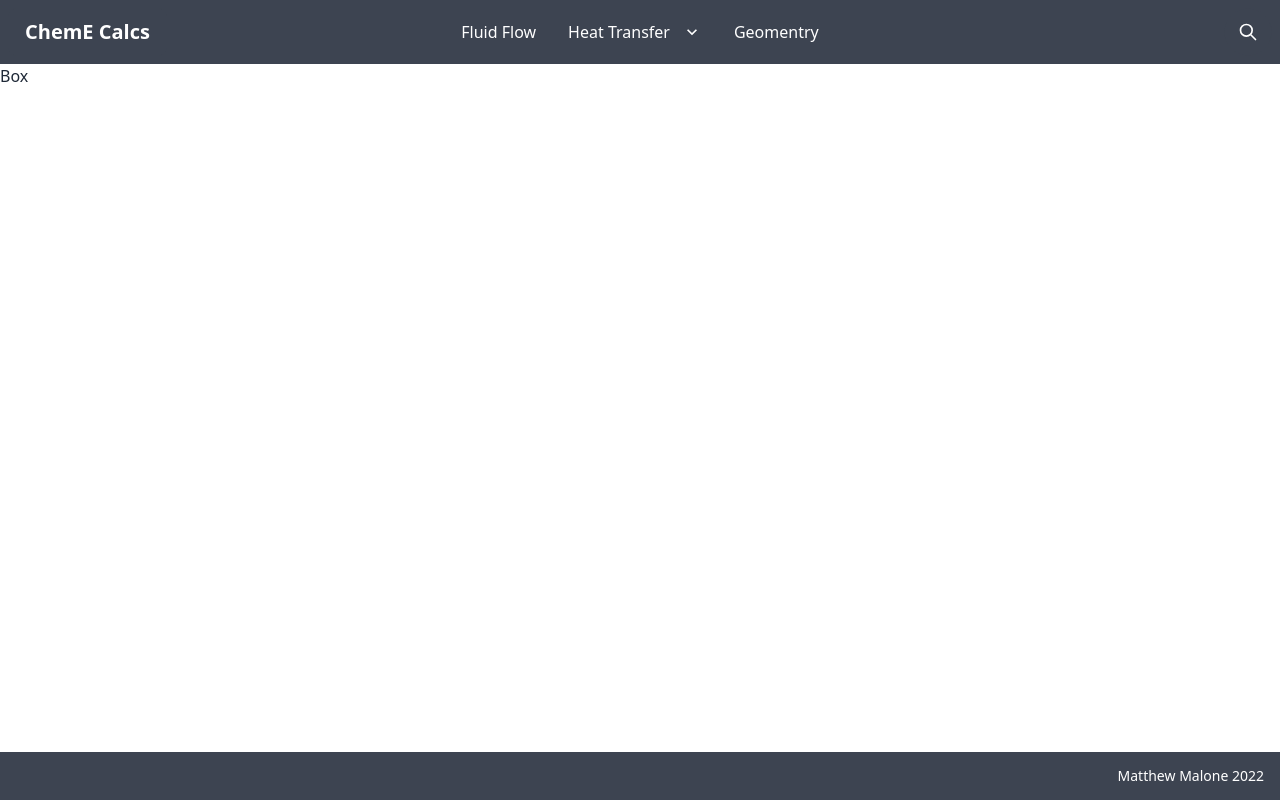
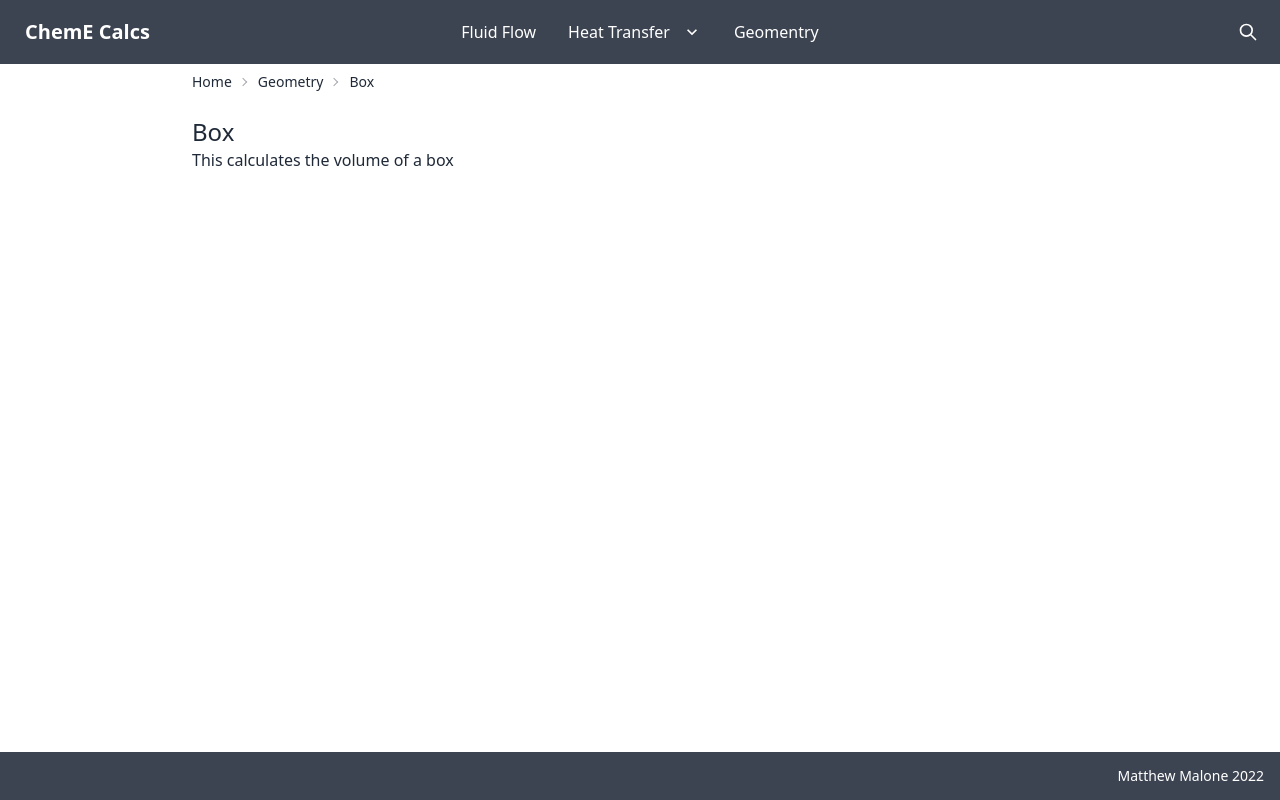
Before and after one commit to mama4294/ChemECalcs, a Next.js app in the folder chem_e_calc/: page /geometry/box in a window 1280 px wide. Built offline with nearby package versions, Linux system fonts and the light colour scheme.

Commit message:
further separates components into individual files

```diff
--- /dev/null
+++ b/chem_e_calc/src/components/calculators/breadcrumbs.tsx
@@ -0,0 +1,34 @@
+import Link from 'next/link'
+
+type Path = {
+  title: string
+  href: string
+}
+
+type Breadcrumbs = {
+  paths: Path[]
+}
+
+export const Breadcrumbs = ({ paths }: Breadcrumbs) => {
+  return (
+    <div className="breadcrumbs text-sm">
+      <ul>
+        <li>
+          <Link href={'/'}>
+            <a>Home</a>
+          </Link>
+        </li>
+
+        {paths.map((path, index) => {
+          return (
+            <li key={index}>
+              <Link href={path.href}>
+                <a>{path.title}</a>
+              </Link>
+            </li>
+          )
+        })}
+      </ul>
+    </div>
+  )
+}
--- a/chem_e_calc/src/components/calculators/calculatorContainer.tsx
+++ b/chem_e_calc/src/components/calculators/calculator.tsx
@@ -25,7 +25,7 @@ type CalcContainerProps = {
   onChangeValue: ({ id, unit, number }: OnChangeValueProps) => void
 }
 
-export const CalculatorContainer = ({ title, values, onChangeSolveSelection, onChangeValue }: CalcContainerProps) => {
+export const Calculator = ({ title, values, onChangeSolveSelection, onChangeValue }: CalcContainerProps) => {
   return (
     <CalcCard title={title}>
       <>
--- /dev/null
+++ b/chem_e_calc/src/components/calculators/container.tsx
@@ -0,0 +1,3 @@
+export const PageContainer = ({ children }: { children?: React.ReactNode }) => {
+  return <div className="mx-auto mb-24 max-w-xs md:max-w-2xl lg:max-w-4xl 2xl:max-w-6xl">{children}</div>
+}
--- /dev/null
+++ b/chem_e_calc/src/components/calculators/header.tsx
@@ -0,0 +1,8 @@
+export const CalcHeader = ({ title, text }: { title: string; text: string }) => {
+  return (
+    <div className="mt-4 mb-8">
+      <h1 className="text-2xl">{title}</h1>
+      <p>{text}</p>
+    </div>
+  )
+}
--- a/chem_e_calc/src/components/inputs/solveForDropdown.tsx
+++ b/chem_e_calc/src/components/inputs/solveForDropdown.tsx
@@ -1,4 +1,4 @@
-import { InputType } from '../calculators/calculatorContainer'
+import { InputType } from '../calculators/calculator'
 
 type SolveForProps = {
   options: InputType[]
--- /dev/null
+++ b/chem_e_calc/src/logic/logic.ts
@@ -0,0 +1,86 @@
+import { convertUnits, roundTo2 } from '../../utils/units'
+import { InputType } from '../components/calculators/calculator'
+
+type ChangeSolveSelectionProps = {
+  id: number
+  array: InputType[]
+}
+
+export const handleChangeSolveSelection = ({ id, array }: ChangeSolveSelectionProps): InputType[] => {
+  return array.map(o => {
+    if (o.id === id) return { ...o, selected: true }
+    else return { ...o, selected: false }
+  })
+}
+
+export type UpdateArrayProps = {
+  id: number
+  unit?: string
+  number?: number
+  array: InputType[]
+}
+
+export const updateArray = ({ id, unit, number, array }: UpdateArrayProps): InputType[] => {
+  if (unit) {
+    return array.map(o => {
+      if (o.id === id) {
+        const convertedValue = convertUnits({
+          value: o.displayValue.value,
+          fromUnit: unit,
+          toUnit: o.calculatedValue.unit,
+        })
+        return {
+          ...o,
+          displayValue: { value: o.displayValue.value, unit: unit },
+          calculatedValue: {
+            value: convertedValue,
+            unit: o.calculatedValue.unit,
+          },
+        }
+      } else return o
+    })
+  }
+
+  if (number) {
+    return array.map(o => {
+      if (o.id === id) {
+        const convertedValue = convertUnits({
+          value: number,
+          fromUnit: o.displayValue.unit,
+          toUnit: o.calculatedValue.unit,
+        })
+        return {
+          ...o,
+          displayValue: { value: number, unit: o.displayValue.unit },
+          calculatedValue: {
+            value: convertedValue,
+            unit: o.calculatedValue.unit,
+          },
+        }
+      } else return o
+    })
+  }
+
+  return array
+}
+
+export const updateAnswer = (inputArray: InputType[], answerValue: number, answerName: string) => {
+  return inputArray.map(o => {
+    //convert calculed value to display value
+    if (o.name === answerName) {
+      const displayValue = convertUnits({
+        value: answerValue,
+        fromUnit: o.calculatedValue.unit,
+        toUnit: o.displayValue.unit,
+      })
+      return {
+        ...o,
+        displayValue: {
+          value: roundTo2(displayValue),
+          unit: o.displayValue.unit,
+        },
+        calculatedValue: { value: answerValue, unit: o.calculatedValue.unit },
+      }
+    } else return o
+  })
+}
--- a/chem_e_calc/src/pages/geometry/box.tsx
+++ b/chem_e_calc/src/pages/geometry/box.tsx
@@ -1,5 +1,19 @@
+import { Breadcrumbs } from '../../components/calculators/breadcrumbs'
+import { PageContainer } from '../../components/calculators/container'
+import { CalcHeader } from '../../components/calculators/header'
+
 const Box = () => {
-  return <div>Box</div>
+  const paths = [
+    { title: 'Geometry', href: '/geometry' },
+    { title: 'Box', href: '/geometry/box' },
+  ]
+
+  return (
+    <PageContainer>
+      <Breadcrumbs paths={paths} />
+      <CalcHeader title={'Box'} text={'This calculates the volume of a box'} />
+    </PageContainer>
+  )
 }
 
 export default Box
--- a/chem_e_calc/src/pages/geometry/cylinder.tsx
+++ b/chem_e_calc/src/pages/geometry/cylinder.tsx
@@ -1,10 +1,14 @@
 import Link from 'next/link'
 import { useState } from 'react'
 import { convertUnits, roundTo2 } from '../../../utils/units'
-import { CalculatorContainer, InputType } from '../../components/calculators/calculatorContainer'
+import { Breadcrumbs } from '../../components/calculators/breadcrumbs'
+import { Calculator, InputType } from '../../components/calculators/calculator'
 import { CodeContainer } from '../../components/calculators/codeCard'
+import { PageContainer } from '../../components/calculators/container'
+import { CalcHeader } from '../../components/calculators/header'
 import { Illustraion } from '../../components/calculators/illustration'
 import { OnChangeValueProps } from '../../components/inputs/inputField'
+import { handleChangeSolveSelection, updateAnswer, updateArray } from '../../logic/logic'
 
 const Geometry = () => {
   const [values, setValues] = useState<InputType[]>([
@@ -65,56 +69,25 @@ const Geometry = () => {
   ])
 
   const onChangeSolveSelection = (id: number): void => {
-    const newArr = values.map(o => {
-      if (o.id === id) return { ...o, selected: true }
-      else return { ...o, selected: false }
-    })
+    const newArr = handleChangeSolveSelection({ id: id, array: values })
     setValues(newArr)
   }
 
   const onChangeValue = ({ id, unit, number }: OnChangeValueProps): void => {
     //create a new values array with changed value
+    //Update array with new input
+    const updatedArr = updateArray({ id, number, unit, array: values })
 
-    const updateArray = () => {
-      if (unit) {
-        return values.map(o => {
-          if (o.id === id) {
-            const convertedValue = convertUnits({
-              value: o.displayValue.value,
-              fromUnit: unit,
-              toUnit: o.calculatedValue.unit,
-            })
-            return {
-              ...o,
-              displayValue: { value: o.displayValue.value, unit: unit },
-              calculatedValue: {
-                value: convertedValue,
-                unit: o.calculatedValue.unit,
-              },
+    //Validate new array
+    const validatedArr = validate(updatedArr)
+
+    //Set answer
+    const answerArr = calculateAnswer(validatedArr)
+    if (answerArr) {
+      setValues(answerArr)
+    } else {
+      setValues(validatedArr)
     }
-          } else return o
-        })
-      }
-      if (number) {
-        return values.map(o => {
-          if (o.id === id) {
-            const convertedValue = convertUnits({
-              value: number,
-              fromUnit: o.displayValue.unit,
-              toUnit: o.calculatedValue.unit,
-            })
-            return {
-              ...o,
-              displayValue: { value: number, unit: o.displayValue.unit },
-              calculatedValue: {
-                value: convertedValue,
-                unit: o.calculatedValue.unit,
-              },
-            }
-          } else return o
-        })
-      }
-      return values
   }
 
   const validate = (inputArray: InputType[]): InputType[] => {
@@ -145,21 +118,6 @@ const Geometry = () => {
       if (errorObj) return { ...o, error: errorObj.error }
       else return o
     })
-    }
-
-    //Update array with new input
-    const updatedArr = updateArray()
-
-    //Validate new array
-    const validatedArr = validate(updatedArr)
-
-    //Set answer
-    const answerArr = calculateAnswer(validatedArr)
-    if (answerArr) {
-      setValues(answerArr)
-    } else {
-      setValues(validatedArr)
-    }
   }
 
   const calculateAnswer = (inputArray: InputType[]) => {
@@ -231,61 +189,22 @@ const Geometry = () => {
     return updateAnswer(inputArray, answerValue, 'diameter')
   }
 
-  const updateAnswer = (inputArray: InputType[], answerValue: number, answerName: string) => {
-    return inputArray.map(o => {
-      //convert calculed value to display value
-      if (o.name === answerName) {
-        const displayValue = convertUnits({
-          value: answerValue,
-          fromUnit: o.calculatedValue.unit,
-          toUnit: o.displayValue.unit,
-        })
-        return {
-          ...o,
-          displayValue: {
-            value: roundTo2(displayValue),
-            unit: o.displayValue.unit,
-          },
-          calculatedValue: { value: answerValue, unit: o.calculatedValue.unit },
-        }
-      } else return o
-    })
-  }
-
   const equation = values.find(item => item.selected === true)?.equation || ''
 
+  const paths = [
+    { title: 'Geometry', href: '/geometry' },
+    { title: 'Cylinder', href: '/geometry/cylinder' },
+  ]
+
   return (
-    <div className="mx-auto mb-24 max-w-xs md:max-w-2xl lg:max-w-4xl 2xl:max-w-6xl">
-      {/* Breadcrumbs */}
-      <div className="breadcrumbs text-sm">
-        <ul>
-          <li>
-            <Link href={'/'}>
-              <a>Home</a>
-            </Link>
-          </li>
-          <li>
-            <Link href={'/geometry'}>
-              <a>Geometry</a>
-            </Link>
-          </li>
-          <li>
-            <Link href={'/geometry/cylinder'}>
-              <a>Cylinder</a>
-            </Link>
-          </li>
-        </ul>
-      </div>
-
-      {/* Page Title */}
-      <div className="mt-4 mb-8">
-        <h1 className="text-2xl">Cylinder</h1>
-        <p>This calculates the volume of a cylinder</p>
-      </div>
+    <PageContainer>
+      <>
+        <Breadcrumbs paths={paths} />
+        <CalcHeader title={'Cylinder'} text={'This calculates the volume of a cylinder'} />
 
         {/* Calculator */}
         <div className="flex flex-wrap gap-8">
-        <CalculatorContainer
+          <Calculator
             title="Calculator"
             values={values}
             onChangeSolveSelection={onChangeSolveSelection}
@@ -294,7 +213,8 @@ const Geometry = () => {
           <Illustraion />
           <CodeContainer equation={equation} />
         </div>
-    </div>
+      </>
+    </PageContainer>
   )
 }
 
```
Also changed, not shown: chem_e_calc/src/components/inputs/inputField.tsx (+6 -6 lines). Lines whose indentation alone changed are shown as unchanged.
